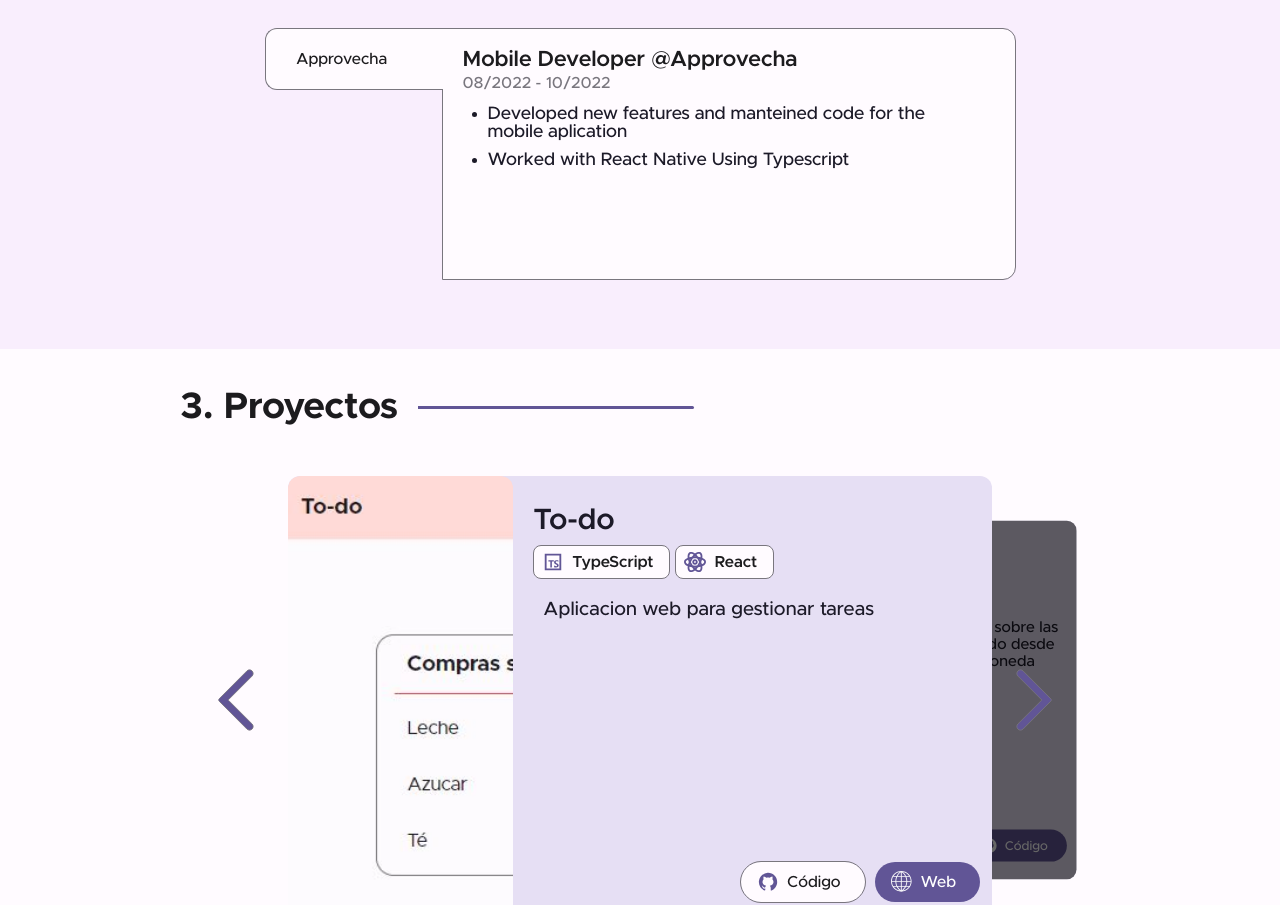
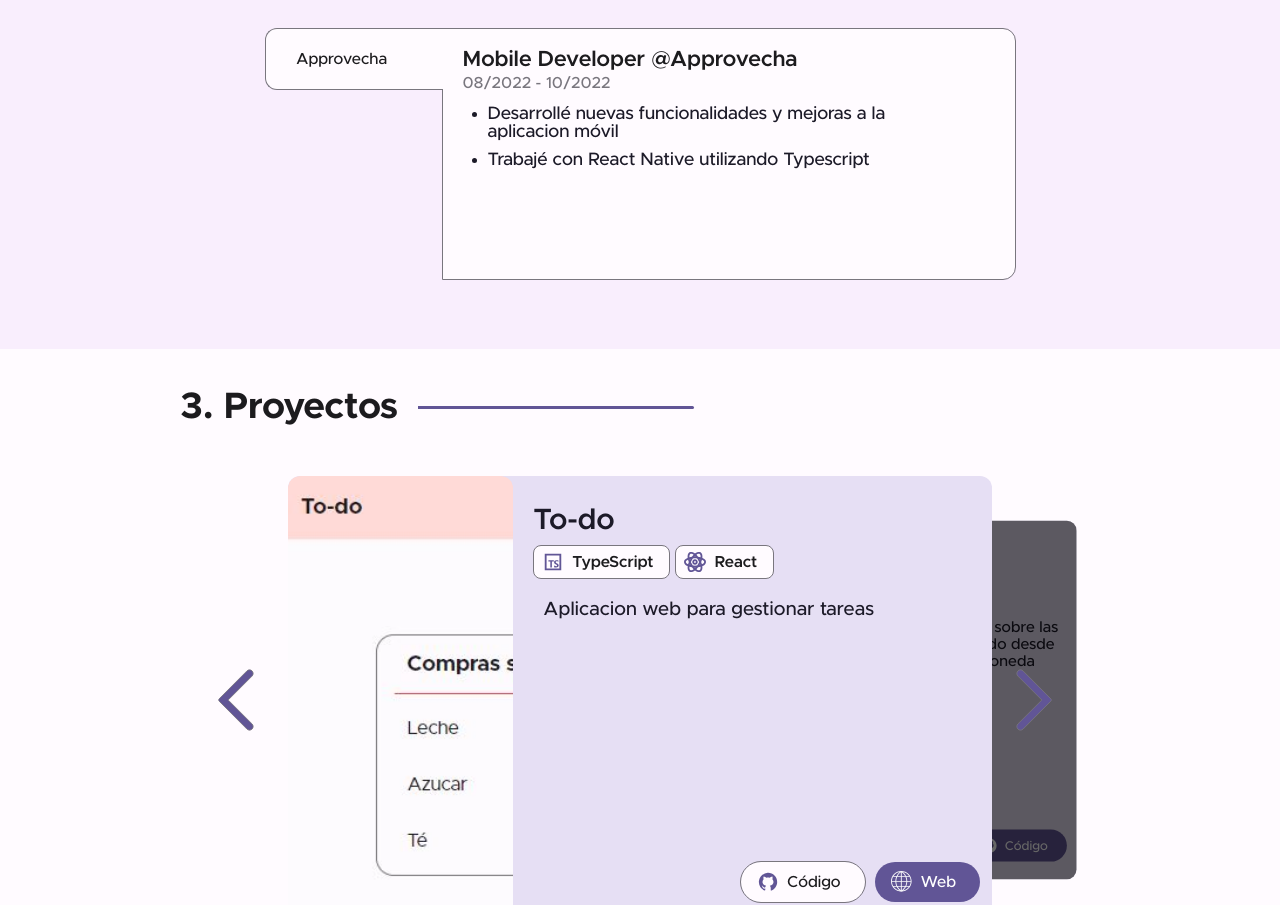
Before and after one commit to thewomins/thewomins.github.io, a React (Create React App) app: page / in a window 1280 px wide. Shown: the part 1497-2402 px from the top of the page. Built offline with nearby package versions, Linux system fonts and the light colour scheme.

Commit message:
Fix language

```diff
--- a/package.json
+++ b/package.json
@@ -1,6 +1,6 @@
 {
   "name": "thewomins.github.io",
-  "version": "3.0.0",
+  "version": "3.0.1",
   "private": true,
   "homepage": "https://thewomins.github.io",
   "dependencies": {
--- a/src/Screens/Work.tsx
+++ b/src/Screens/Work.tsx
@@ -9,8 +9,8 @@ const data: TWork = {
     fechaInicio: "08/2022",
     fechaTermino: "10/2022",
     hechos: [
-      "Developed new features and manteined code for the mobile aplication",
-      "Worked with React Native Using Typescript",
+      "Desarrollé nuevas funcionalidades y mejoras a la aplicacion móvil",
+      "Trabajé con React Native utilizando Typescript",
     ],
   },
 };
```
